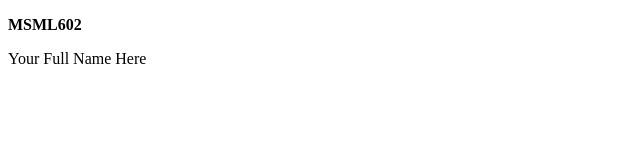
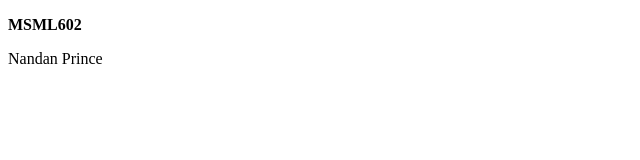
Before and after one commit to princeixr/princeixr.github.io, a plain HTML site: page index.html in a window 1280 px wide. Shown: the full height of the page, 0-640 px from the left. Drawn offline with Linux system fonts and the light colour scheme.

Commit message:
Update index.html

```diff
--- a/index.html
+++ b/index.html
@@ -6,6 +6,6 @@
 </head>
 <body>
   <p><strong>MSML602</strong></p>
-  <p>Your Full Name Here</p>
+  <p>Nandan Prince</p>
 </body>
 </html>
```
